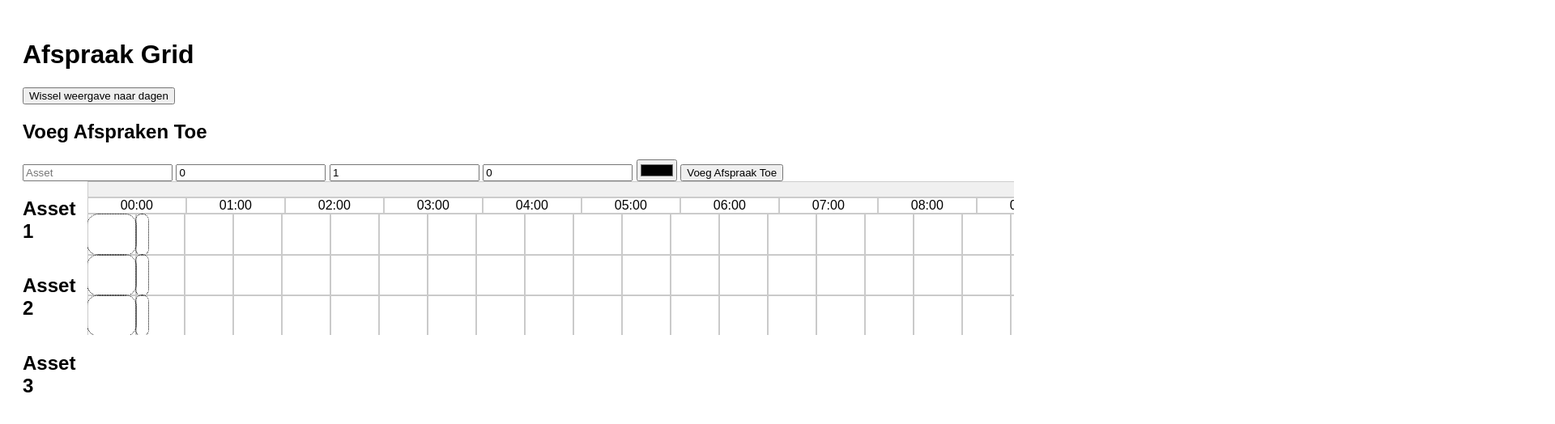
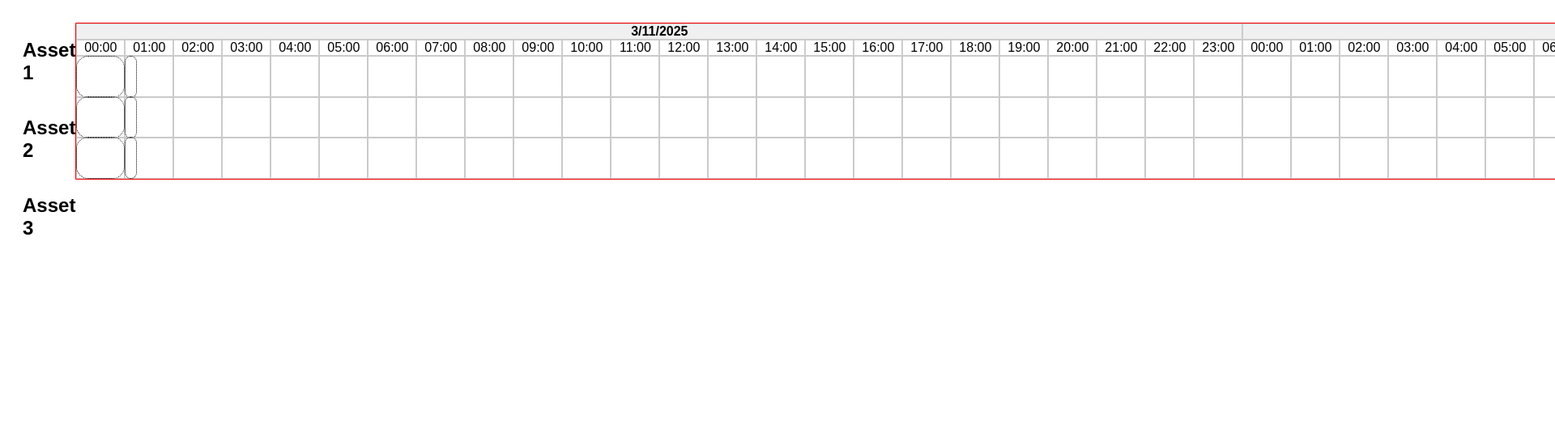
Before and after one commit to LewRobin/planbord, a Svelte app: page / in a window 1280 px wide. Shown: the top 524 px of the page at 81% size, 1920 px wide, since content can reach past the window. Built offline with nearby package versions, Linux system fonts and the light colour scheme.

Commit message:
Added Timeline calculations

```diff
--- a/src/App.svelte
+++ b/src/App.svelte
@@ -3,15 +3,15 @@
     import Appointments from '../src/components/grid/Appointments.svelte';
 
     let assets = ["Asset 1", "Asset 2", "Asset 3"];
-    let amountOfDays = 14;
+    let amountOfDays = 2;
     let viewMode = 'hours';
 
     let appointments = [
-        {asset: 'Asset 1', startTime: 0, endTime: 12, day: 0, color: 'red'},
+        // {asset: 'Asset 1', startTime: 0, endTime: 12, day: 0, color: 'red'},
         // { asset: 'Asset 1', startTime: 12, endTime: 24, day: 0, color: 'blue' },
-        {asset: 'Asset 2', startTime: 0, endTime: 12, day: 1, color: 'green'},
-        {asset: 'Asset 2', startTime: 13, endTime: 22, day: 2, color: 'orange'},
-        {asset: 'Asset 3', startTime: 0, endTime: 12, day: 2, color: 'pink'}
+        // {asset: 'Asset 2', startTime: 0, endTime: 12, day: 1, color: 'green'},
+        // {asset: 'Asset 2', startTime: 13, endTime: 22, day: 2, color: 'orange'},
+        // {asset: 'Asset 3', startTime: 0, endTime: 12, day: 2, color: 'pink'}
     ];
 
     function handleAddAppointment(event: CustomEvent) {
@@ -25,9 +25,9 @@
 </script>
 
 <main>
-    <h1>Afspraak Grid</h1>
-    <button on:click={toggleViewMode}>Wissel weergave naar {viewMode === 'hours' ? 'dagen' : 'uren'}</button>
-    <Appointments on:add={handleAddAppointment}/>
+    <!--    <h1>Afspraak Grid</h1>-->
+    <!--    <button on:click={toggleViewMode}>Wissel weergave naar {viewMode === 'hours' ? 'dagen' : 'uren'}</button>-->
+    <!--    <Appointments on:add={handleAddAppointment}/>-->
     <Grid {amountOfDays} {appointments} {assets} {viewMode}/>
 </main>
 
--- a/src/components/grid/Grid.svelte
+++ b/src/components/grid/Grid.svelte
@@ -1,13 +1,11 @@
 <script lang="ts">
     import Row from './Row.svelte';
     import Timeline from "./Timeline.svelte";
-
     export let assets: string[];
-
     export let amountOfDays: number;
     export let appointments: { asset: string; startTime: number; endTime: number; day: number; color: string }[];
-    export let viewMode: string;
 </script>
+
 <div class="main-container">
     <div class="asset-container">
         <h2>Asset 1</h2>
@@ -15,15 +13,14 @@
         <h2>Asset 3</h2>
     </div>
     <div class="grid-container">
-        <Timeline {amountOfDays} {viewMode}/>
+        <Timeline {amountOfDays}/>
         <div class="rows">
             {#each assets as asset}
-                <Row asset={asset} days={amountOfDays} appointments={appointments} viewMode={viewMode}/>
+                <Row days={amountOfDays} appointments={appointments}/>
             {/each}
         </div>
     </div>
 </div>
-
 
 <style>
     .main-container {
@@ -39,9 +36,11 @@
     .grid-container {
         display: flex;
         flex-direction: column;
-        overflow-x: auto;
+        /*overflow-x: auto;*/
         white-space: nowrap;
-        width: 100%;
+        border: 1px solid red;
+        /*TODO calc this according to appointments*/
+        height: 192px;
     }
 
     .rows {
--- a/src/components/grid/Row.svelte
+++ b/src/components/grid/Row.svelte
@@ -1,28 +1,20 @@
 <script lang="ts">
     import Cell from './Cell.svelte';
-    import {calculateWidth, calculateLeft, calculateTime} from "./calculations";
-
+    import {calculateWidth, calculateLeft, getSelectedScale} from "./calculations";
     export let appointments: { asset: string; startTime: number; endTime: number; }[];
     export let pixelsPerMinute: number = 1;
+    export let minimumTime;
 
-    const timeScales = {
-        halfHour: 7.5,
-        hour: 15,
-        day: 15 * 24,
-        week: 15 * 24 * 7
-    };
-
-    let selectedScale = timeScales.hour;
+    const selectedScale = getSelectedScale();
 
     const minutesPerCell = selectedScale;
-    const minimumTime = 15;
 
     // some dummy appointments
     appointments = [
-        {asset: "Boot 1", startTime: 0, endTime: 0 + (4 * minimumTime)},
+        {asset: "Boot 1", startTime: 0, endTime: 0 + (4 * 15)},
         // { asset: "Boot 2", startTime: 300, endTime: 300 + (6 * minimumTime)},
-        // { asset: "Boot 3", startTime: 480, endTime: 480 + (8 * minimumTime)},
-        {asset: "Boot 4", startTime: 60, endTime: 60 + (1 * minimumTime)},
+        {asset: "Boot 3", startTime: 1742432400, endTime: 1742450400},
+        {asset: "Boot 4", startTime: 60, endTime: 60 + (1 * 15)},
         // { asset: "Boot 4", startTime: 75, endTime: 75 + (1 * minimumTime) },
         // { asset: "Boot 4", startTime: 90, endTime: 90 + (1 * minimumTime) },
         // { asset: "Boot 5", startTime: 600, endTime: 600 + (400 * minimumTime) },
--- a/src/components/grid/Timeline.svelte
+++ b/src/components/grid/Timeline.svelte
@@ -1,10 +1,13 @@
 <script lang="ts">
     export let amountOfDays: number;
-    export let viewMode: string;
 
-    //TODO add this to an option menu and fix dayWidth calc when dynamic grid calc is complete
-    const hoursPerDay = 24;
-    const dayWidth = 122 * hoursPerDay - 2;
+    import {calculateTimeline, getSelectedScale} from "./calculations";
+
+    const timeScales = {
+        hour: 15,
+        day: 15 * 24,
+        week: 15 * 24 * 7
+    };
 
     const currentDate = new Date();
 
@@ -15,6 +18,8 @@
             return date;
         });
     };
+
+    const selectedScale = getSelectedScale();
 
     const dateRange = getDates(amountOfDays);
 
@@ -31,15 +36,24 @@
 </script>
 
 <div>
-    {#if viewMode === 'hours'}
+    {#if selectedScale === timeScales.hour}
         <div class="day-header">
-            {#each dateRange as date, index}
-                <div class="header-cell " style="min-width: {dayWidth}px;">
-                    {index % 1 === 0 ? date.toLocaleDateString() : ''}
+            {#each dateRange as date}
+                <div class="header-cell" style="width: {calculateTimeline(selectedScale) * 24 - 2}px;">
+                    {date.toLocaleDateString()}
                 </div>
             {/each}
         </div>
-    {:else }
+        <div class="hour-header">
+            {#each Array(amountOfDays) as _, index}
+                {#each Array(24) as _, index}
+                    <div class="header-cell" style="width: {calculateTimeline(selectedScale) - 2}px;">
+                        {index.toString().padStart(2, "0")}:00
+                    </div>
+                {/each}
+            {/each}
+        </div>
+    {:else if selectedScale === timeScales.day}
         <div class="week-header">
             {#each dateRange as date}
                 <div class="header-cell {isWeekend(date) ? 'weekend' : ''}" style="min-width: {120}px;">
@@ -47,21 +61,22 @@
                 </div>
             {/each}
         </div>
-    {/if}
-
-    <div class="header">
-        {#if viewMode === 'hours'}
-            {#each Array(24 * amountOfDays) as _, index}
-                <div class="header-cell">
-                    {new Date(index * 60 * 60 * 1000).getUTCHours().toString().padStart(2, "0")}:00
+        <div class="day-header">
+            {#each dateRange as date}
+                <div class="header-cell" style="width: {selectedScale * 4 - 2}px;">
+                    {date.toLocaleDateString()}
                 </div>
             {/each}
-        {:else}
+        </div>
+    {:else if selectedScale === timeScales.week}
+        <div class="week-header">
             {#each dateRange as date}
-                <div class="header-cell">{date.toLocaleDateString()}</div>
+                <div class="header-cell {isWeekend(date) ? 'weekend' : ''}" style="min-width: {120}px;">
+                    {date.toLocaleDateString()}
+                </div>
             {/each}
-        {/if}
-    </div>
+        </div>
+    {/if}
 </div>
 
 <style>
@@ -77,6 +92,10 @@
         background-color: #e0e0e0;
     }
 
+    .hour-header {
+        display: flex;
+    }
+
     .day-header {
         display: flex;
         flex-wrap: nowrap;
@@ -85,7 +104,6 @@
     }
 
     .header-cell {
-        min-width: 120px;
         text-align: center;
         border: 1px solid #ccc;
         position: relative;
--- a/src/components/grid/calculations.ts
+++ b/src/components/grid/calculations.ts
@@ -9,14 +9,26 @@ let selectedScale = timeScales.hour;
 const minutesPerCell = selectedScale;
 const minimumTime = 15;
 
-export function calculateLeft(startTime: number) {
-    return Math.round((startTime / minutesPerCell) * minimumTime) - 1;
+
+export function getSelectedScale() {
+    return selectedScale;
 }
 
-export function calculateWidth(startTime: number, endTime: number) {
-    return Math.round(((endTime - startTime) / minutesPerCell) * minimumTime);
+export function setSelectedScale(scale: number) {
+    selectedScale = scale;
 }
 
-export function calculateTime(startTime: number, endTime: number) {
-    return Math.round((endTime - startTime));
+// Calculates the X value of an item
+export function calculateLeft(startTime: number) {
+    return Math.round((startTime / minutesPerCell) * minimumTime);
 }
+
+// Calculates how much time the items is supposed to be -2 is applied due to grid borders
+export function calculateWidth(startTime: number, endTime: number) {
+    return Math.round(((endTime - startTime) / minutesPerCell) * minimumTime) - 2;
+}
+
+// Calculates the width of the timeline items
+export function calculateTimeline(selectedScale: number) {
+    return selectedScale * 4;
+}
```
Also changed, not shown: 1 other file (tests, documents, lock files or other folders).
